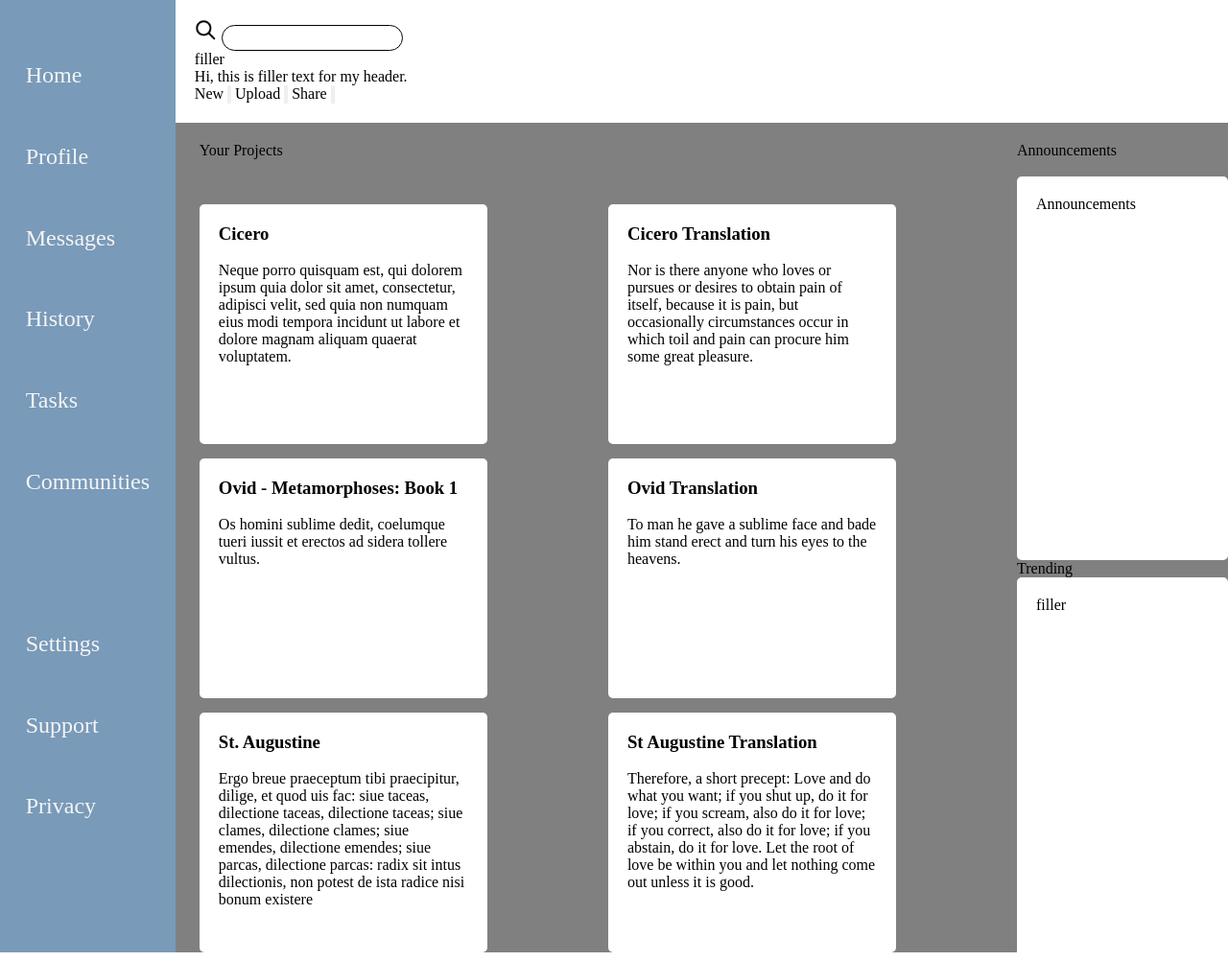
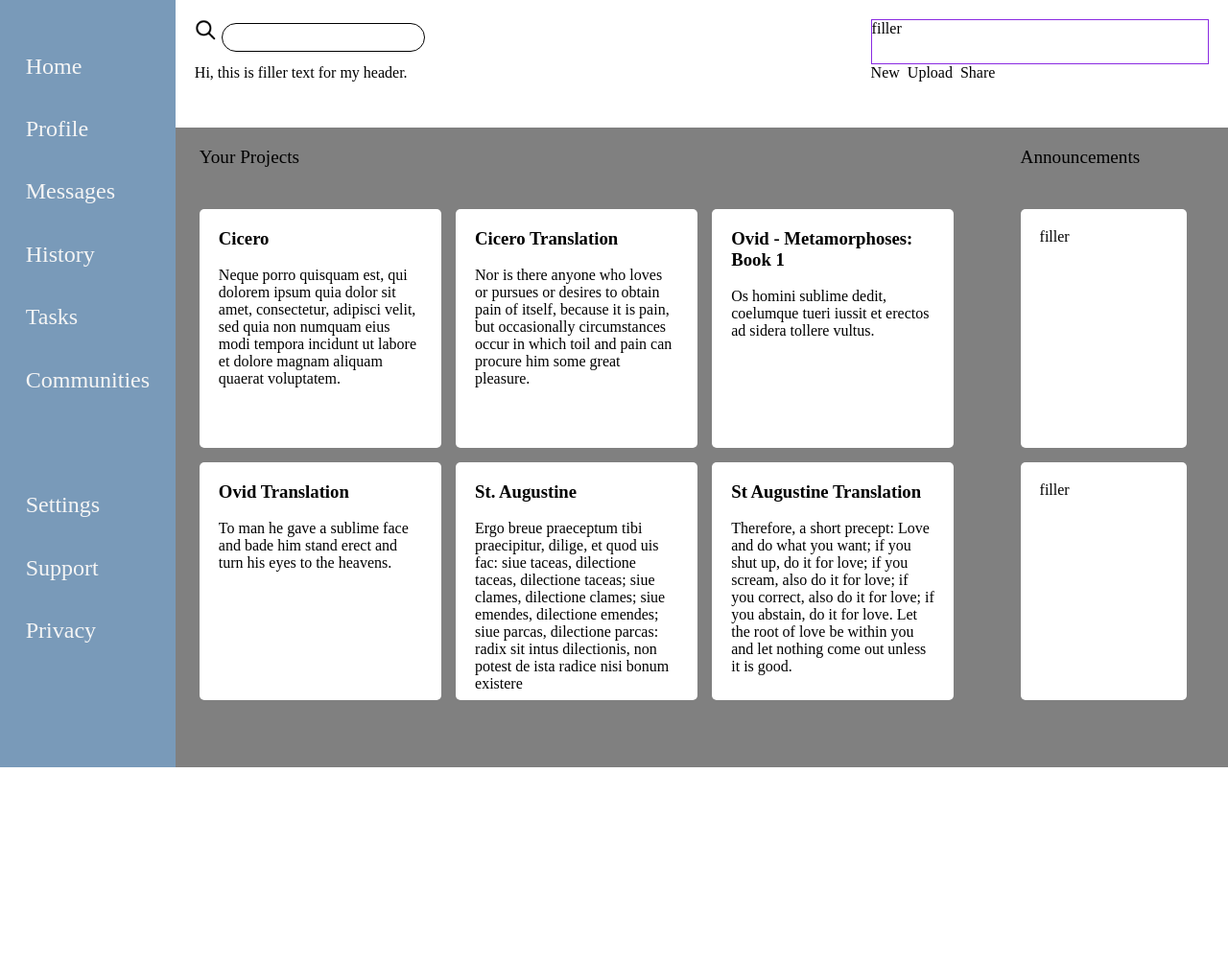
Before and after one commit to stvdeshon/Admin-Dashboard, a plain HTML site: page index.html in a window 1280 px wide. Shown: the whole page at 96% size. After the commit the page ends 800 px from the top, so only its background shows below. Drawn offline with Linux system fonts and the light colour scheme.

Commit message:
Add some layout changes

```diff
--- a/index.html
+++ b/index.html
@@ -9,15 +9,15 @@
 </head>
 <body>
     <header>
-        <div class="header upper">
-            <div>
+        <div class="header one">
                 <button type="search"><img src="search.png" alt="magnifying-glass" id="search-btn"></button>
                 <input type="search" id="search" name="search">
-            </div>
-            <div>filler</div>
         </div>
-        <div class="header lower">
-            <p>Hi, this is filler text for my header.</p>
+            <div class="header two">filler</div>
+        <div class="header three">
+                Hi, this is filler text for my header.
+        </div>
+        <div class="header four">
             <label for="new">New</label>
             <input type="button" id="new" name="new">
             <label for="upload">Upload</label>
@@ -39,7 +39,8 @@
             <li>Privacy</li></ul>
     </div>
     <main>
-        <p>Your Projects</p>
+        <p style="margin-left: 25px;">Your Projects</p>
+        <p>Announcements</p>
         <article>
             <div><h3>Cicero</h3>
                 <br>
@@ -75,11 +76,9 @@
         </article>
 
         <div id="trending">
-            <p>Announcements</p>
-            <br>
-            <div>Announcements</div>
-            <p>Trending</p>
             <div>filler</div>
+            <!-- <p>Trending</p> -->
+            <div id="second">filler</div>
         </div>
     </main>
 </body>
--- a/style.css
+++ b/style.css
@@ -13,17 +13,16 @@ html, body {
     width: 100vw;
     height: 100vh;
     display: grid;
-    grid-template-rows: 1fr 6fr;
+    grid-template-rows: 1fr 5fr;
     grid-template-columns: 1fr 6fr;
   }
 
-  button, input[type="submit"], input[type="reset"] {
+  button, input {
 	background: none;
 	color: inherit;
 	border: none;
 	padding: 0;
 	font: inherit;
-	/* cursor: pointer; */
 	outline: inherit;
 }
 
@@ -31,29 +30,34 @@ header {
     grid-column: 2/3;
     padding: 20px;
     display: grid;
+    grid-template-columns: 2fr 1fr;
+    grid-template-rows: 1fr 1fr;
 }
 
+.header.two {
+    grid-column: 2/3;
+    border: 1px solid blueviolet;
+}
 
-/* try grid
-/* .upper { */
-    /* display: flex;
-    justify-content: space-between;
-    align-items: center; */
-/* } */
+.header.three {
+    grid-row-start: 2;
+    grid-column: 1/2;
+}
+
+.header.four {
+    grid-row: 2/3;
+    grid-column: 2/3;
+}
 
 #search {
     border: 1px solid black;
     border-radius: 18px;
     padding: 5px;
-    /* margin-left: 1.3%; */
 }
 
 #search-btn {
     width: 24px;
     height: 24px;
-    /* padding-top: 15px; */
-    /* position: absolute;
-    top: 20px; */
 }
 
 #sidebar {
@@ -75,35 +79,43 @@ header {
 main {
     background-color: grey;
     display: grid;
-    grid-template-columns: 6fr 1fr;
+    grid-template-columns: 4fr 1fr;
     grid-template-rows: 50px 1fr;
     gap: 15px;
-    padding-top: 20px;
+    padding: 20px 0 30px 0;
 }
 
 main > p {
-    margin-left: 25px;
+    font-size: 1.2rem;
 }
 
 article {
     grid-row-start: 2;
     display: grid;
     gap: 15px;
-    grid-template-columns: 1fr 1fr;
+    grid-template-columns: repeat(3, 30%);
+    grid-template-rows: repeat(2, 45%);
     margin-left: 25px;
 }
 
 article > div {
-    width: 300px;
-    height: 250px;
+    width: 1fr;
+    height: 1fr;
     background-color: white;
     border-radius: var(--corner);
     padding: 20px;
 }
 
+#trending {
+    grid-row-start: 2;
+    display: grid;
+    gap: 15px;
+    grid-template-rows: repeat(2, 45%);
+}
+
 #trending > div {
-    height: 400px;
-    width: 220px;
+    height: 1fr;
+    width: 80%;
     background-color: white;
     border-radius: var(--corner);
     padding: 20px;
```
